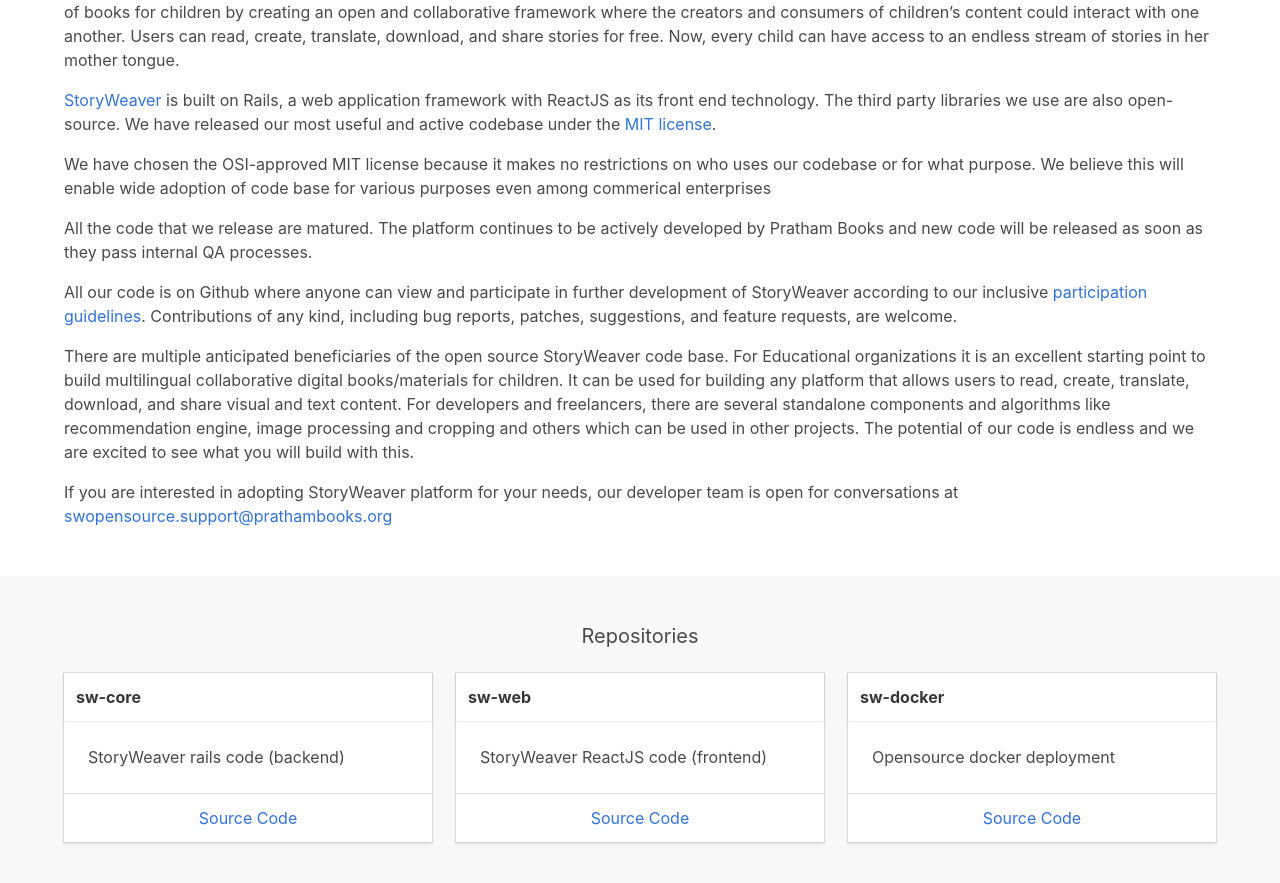
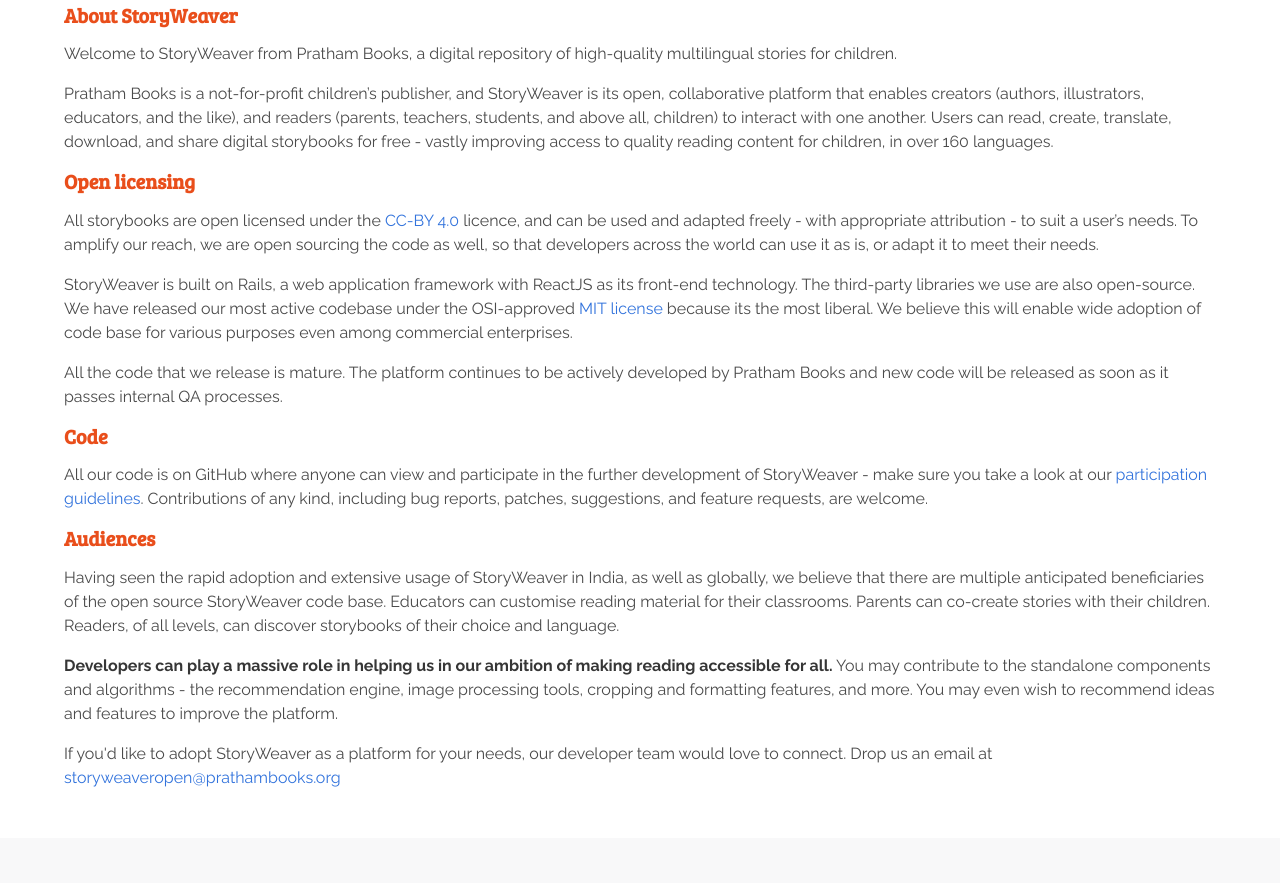
Before and after one commit to PrathamBooks/StoryWeaverOpen, a plain HTML site: page index.html in a window 1280 px wide. Shown: the part 323-1206 px from the top of the page. Drawn offline with nearby package versions, Linux system fonts and the light colour scheme.

Commit message:
styling and content improvements

```diff
--- a/index.html
+++ b/index.html
@@ -8,6 +8,7 @@
     <title>StoryWeaver Open Source</title>
     <!-- Bulma Version 0.7.4-->
     <link rel="stylesheet" href="https://unpkg.com/bulma@0.7.4/css/bulma.min.css" />
+    <link href="https://fonts.googleapis.com/css?family=Bree+Serif|Raleway:400,700" rel="stylesheet">
     <link rel="stylesheet" type="text/css" href="./styles.css">
     <script async type="text/javascript" src="./scripts.js"></script>
 </head>
@@ -26,19 +27,28 @@
     <section class="section" id="about">
         <div class="container content">
             <h3 class="title is-2 has-text-centered">StoryWeaver <!--♥--> Open-Source </h3>
-            <p>Welcome to StoryWeaver from Pratham Books, a digital repository of multilingual stories for children. StoryWeaver is attempting to address the scarcity of books for children by creating an open and collaborative framework where the creators and consumers of children’s content could interact with one another. Users can read, create, translate, download, and share stories for free. Now, every child can have access to an endless stream of stories in her mother tongue.</p>
+            <h5 class="subtitle is-5 has-text-centered">Join the movement to make reading open</h5>
+            <h4>About StoryWeaver</h4>
+            <p>Welcome to StoryWeaver from Pratham Books, a digital repository of high-quality multilingual stories for children.</p>
 
-            <p><a href="https://storyweaver.org.in/">StoryWeaver</a> is built on Rails, a web application framework with ReactJS as its front end technology. The third party libraries we use are also open-source. We have released our most useful and active codebase under the <a href="https://opensource.org/licenses/MIT">MIT license</a>.</p>
+            <p>Pratham Books is a not-for-profit children’s publisher, and StoryWeaver is its open, collaborative platform that enables creators (authors, illustrators, educators, and the like), and readers (parents, teachers, students, and above all, children) to interact with one another. Users can read, create, translate, download, and share digital storybooks for free - vastly improving access to quality reading content for children, in over 160 languages.</p>
 
-            <p>We have chosen the OSI-approved MIT license because it makes no restrictions on who uses our codebase or for what purpose. We believe this will enable wide adoption of code base for various purposes even among commerical enterprises</p>
+            <h4>Open licensing</h4>
+            <p>All storybooks are open licensed under the <a href="https://creativecommons.org/licenses/by/4.0/">CC-BY 4.0</a> licence, and can be used and adapted freely - with appropriate attribution - to suit a user’s needs. To amplify our reach, we are open sourcing the code as well, so that developers across the world can use it as is, or adapt it to meet their needs.</p>
 
-            <p>All the code that we release are matured. The platform continues to be actively developed by Pratham Books and new code will be released as soon as they pass internal QA processes.</p>
+            <p>StoryWeaver is built on Rails, a web application framework with ReactJS as its front-end technology. The third-party libraries we use are also open-source. We have released our most active codebase under the OSI-approved <a href="https://opensource.org/licenses/MIT">MIT license</a> because its the most liberal. We believe this will enable wide adoption of code base for various purposes even among commercial enterprises.</p>
 
-            <p>All our code is on Github where anyone can view and participate in further development of StoryWeaver according to our inclusive <a href="./code-of-conduct">participation guidelines</a>. Contributions of any kind, including bug reports, patches, suggestions, and feature requests, are welcome.</p>
+            <p>All the code that we release is mature. The platform continues to be actively developed by Pratham Books and new code will be released as soon as it passes internal QA processes.</p>
 
-            <p>There are multiple anticipated beneficiaries of the open source StoryWeaver code base. For Educational organizations it is an excellent starting point to build multilingual collaborative digital books/materials  for children. It can be used for building any platform that allows users to read, create, translate, download, and share visual and text content. For developers and freelancers, there are several standalone components and algorithms like recommendation engine, image processing and cropping and others which can be used in other projects.  The potential of our code is endless and we are excited to see what you will build with this.</p>
+            <h4>Code</h4>
+            <p>All our code is on GitHub where anyone can view and participate in the further development of StoryWeaver - make sure you take a look at our <a href="./code-of-conduct">participation guidelines</a>. Contributions of any kind, including bug reports, patches, suggestions, and feature requests, are welcome.</p>
 
-            <p>If you are interested in adopting StoryWeaver platform for your needs, our developer team is open for conversations at <a href="mailto:swopensource.support@prathambooks.org">swopensource.support@prathambooks.org</a></p>
+            <h4>Audiences</h4>
+            <p>Having seen the rapid adoption and extensive usage of StoryWeaver in India, as well as globally, we believe that there are multiple anticipated beneficiaries of the open source StoryWeaver code base. Educators can customise reading material for their classrooms. Parents can co-create stories with their children. Readers, of all levels, can discover storybooks of their choice and language.</p>
+
+            <p><strong>Developers can play a massive role in helping us in our ambition of making reading accessible for all.</strong> You may contribute to the standalone components and algorithms - the recommendation engine, image processing tools, cropping and formatting features, and more. You may even wish to recommend ideas and features to improve the platform.</p>
+
+            <p>If you'd like to adopt StoryWeaver as a platform for your needs, our developer team would love to connect. Drop us an email at <a href="mailto:storyweaveropen@prathambooks.org">storyweaveropen@prathambooks.org</a></p>
         </div>
     </section>
 
--- a/styles.css
+++ b/styles.css
@@ -1,3 +1,19 @@
+body {
+  font-family: Raleway, sans-serif;
+}
+
+.content h1, .content h2, .content h3, .content h4 {
+  font-family: 'Bree Serif';
+}
+
+.content h4 {
+  color: #e94e1b;
+}
+
+.hero.is-primary {
+  background-color: #4990e2;
+}
+
 #mainLogo {
   max-height: 80px;
 }
```
Also changed, not shown: code-of-conduct.html (+7 -6 lines).
